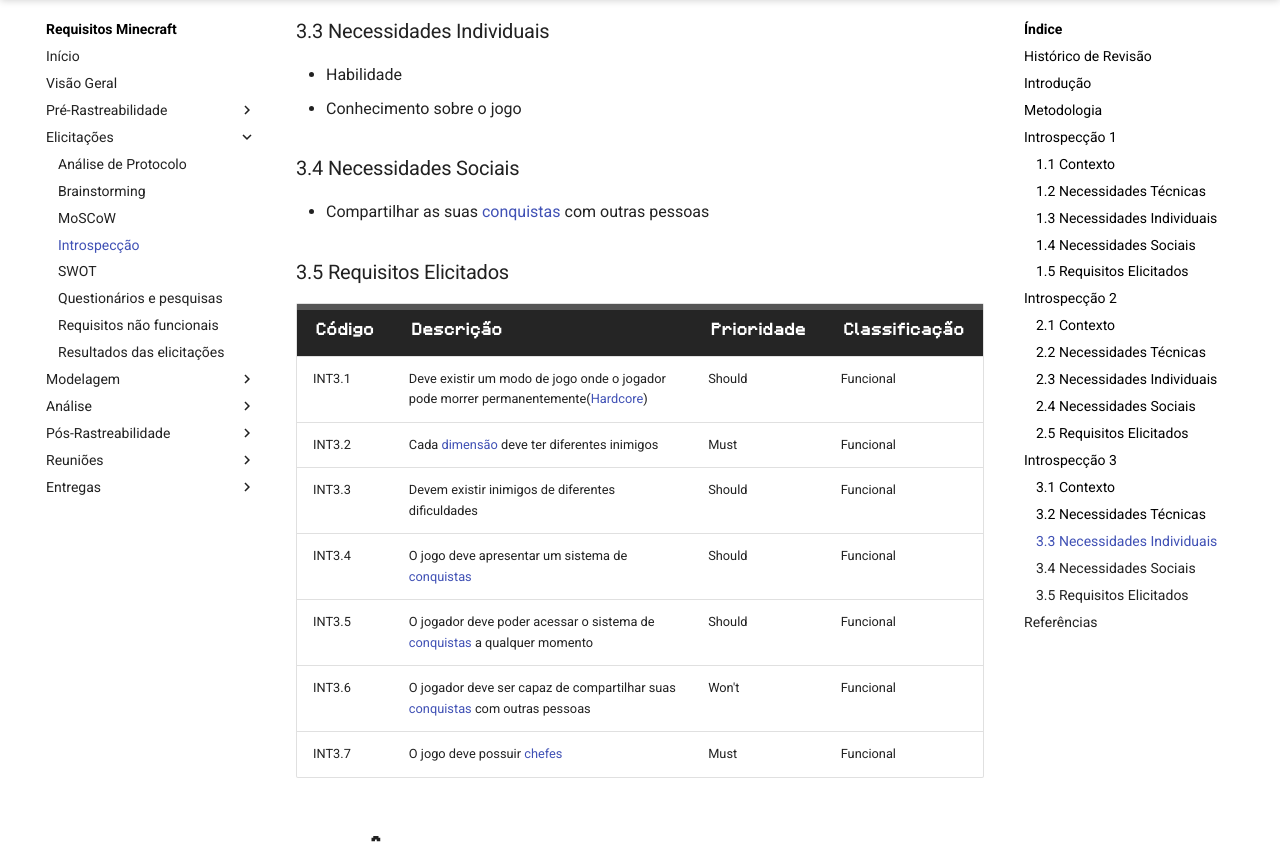
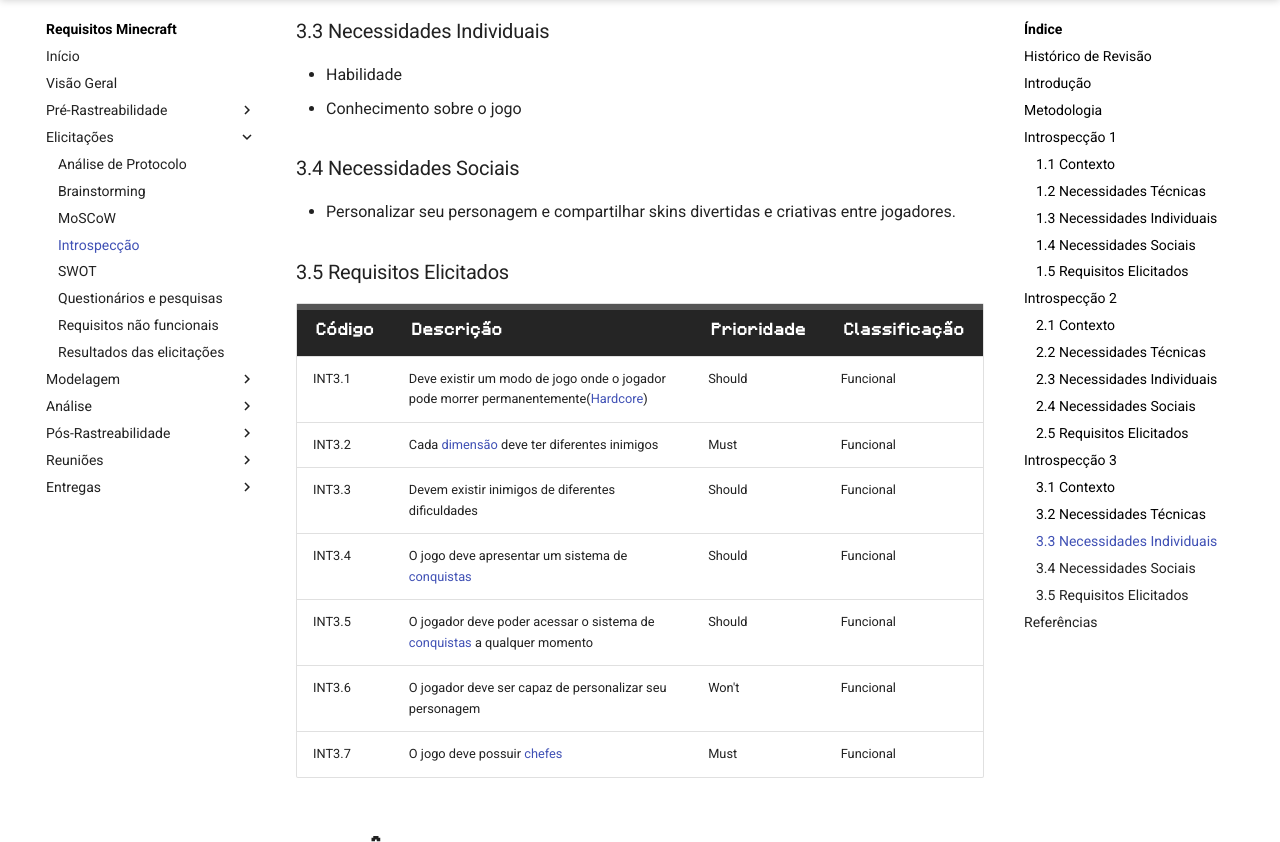
Before and after one commit to reqMinecraft2024/Requisitos-Minecraft, an MkDocs documentation site: the page built from docs/Elicitacoes/Introspeccao.md, in a window 1280 px wide and 900 px high, scrolled down 4389 px, cut to the strip 58-900 px from the top of the window. Built offline with MkDocs 1.6.1 and Material for MkDocs 9.7.7, drawn with Linux system fonts in a browser that asks for light colours; some web fonts are replaced; comment, search, counter and statistics services are not loaded.

```diff
--- a/docs/Elicitacoes/Introspeccao.md
+++ b/docs/Elicitacoes/Introspeccao.md
@@ -108,7 +108,7 @@ Após explorar diversos jogos de exploração, [Arthur](../modelagem/personas.md
 * Conhecimento sobre o jogo
 
 ### 3.4 Necessidades Sociais
-* Compartilhar as suas [conquistas](../modelagem/lexico.md#l40-conquistas) com outras pessoas
+* Personalizar seu personagem e compartilhar skins divertidas e criativas entre jogadores.
 
 ### 3.5 Requisitos Elicitados
 
@@ -119,7 +119,7 @@ Após explorar diversos jogos de exploração, [Arthur](../modelagem/personas.md
 | INT3.3 | Devem existir inimigos de diferentes dificuldades | Should | Funcional |
 | INT3.4 | O jogo deve apresentar um sistema de [conquistas](../modelagem/lexico.md#l40-conquistas) | Should | Funcional |
 | INT3.5 | O jogador deve poder acessar o sistema de [conquistas](../modelagem/lexico.md#l40-conquistas) a qualquer momento | Should | Funcional |
-| INT3.6 | O jogador deve ser capaz de compartilhar suas [conquistas](../modelagem/lexico.md#l40-conquistas) com outras pessoas | Won't | Funcional |
+| INT3.6 | O jogador deve ser capaz de personalizar seu personagem | Won't | Funcional |
 | INT3.7 | O jogo deve possuir [chefes](../modelagem/lexico.md#l02-chefes) | Must | Funcional |
 
 
```
Also changed, not shown: docs/Analise/validacao.md (+3 -1 lines), docs/Elicitacoes/resultados.md (+1 -1 lines), docs/pos-rastreabilidade/backward-from.md (+1 -1 lines), docs/pos-rastreabilidade/forward-from.md (+1 -1 lines), 2 other files.
